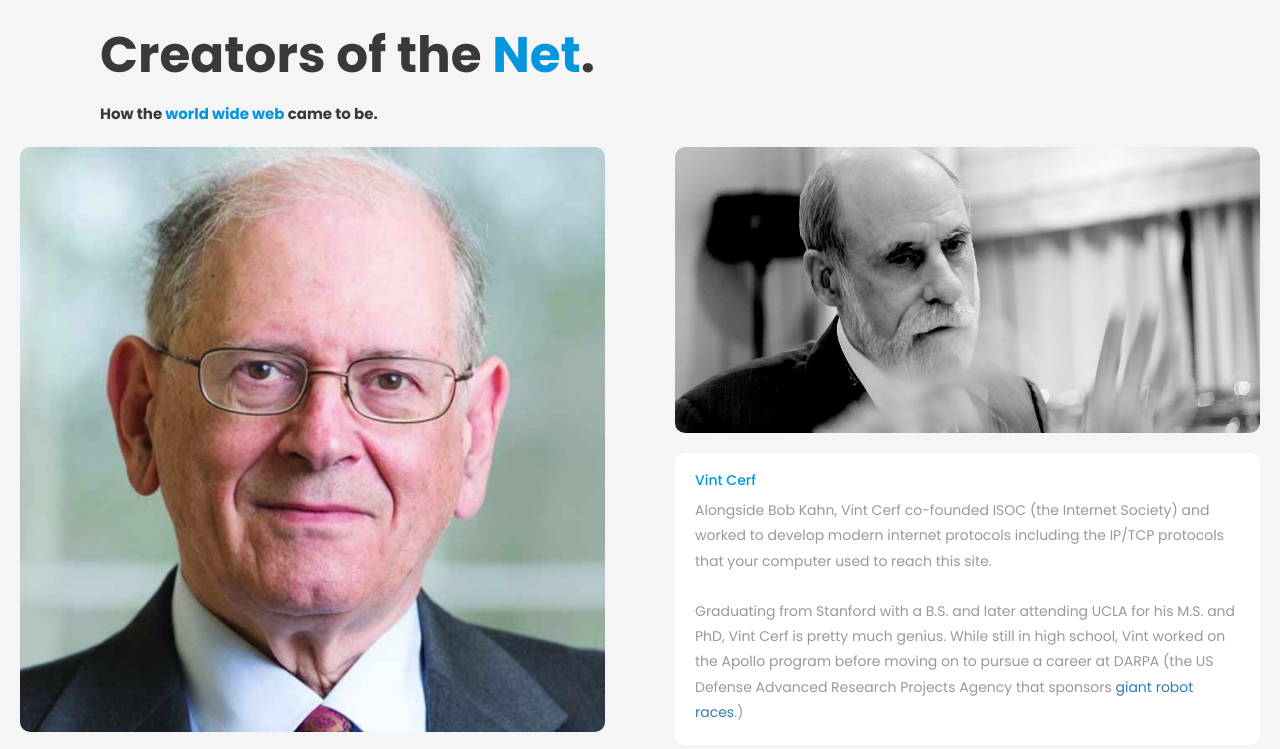
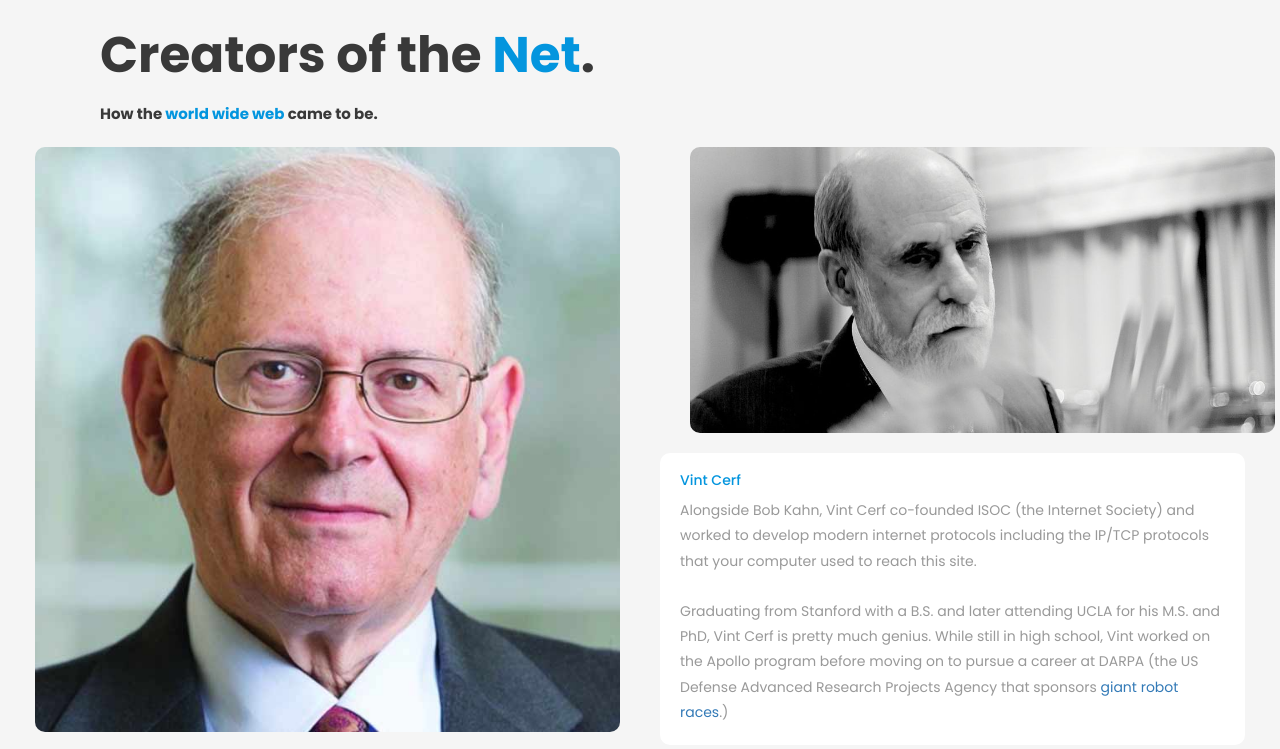
Before and after one commit to nicholaschiang/hist-website, a plain HTML site: page index.html in a window 1280 px wide. Shown: the part 940-1689 px from the top of the page. Drawn offline with nearby package versions, Linux system fonts and the light colour scheme; files whose address does not match are found by name.

Commit message:
Update style.css

```diff
--- a/styles/style.css
+++ b/styles/style.css
@@ -167,13 +167,13 @@ h5 {
 }
 
 .image-timeline .col-md-6 {
-    padding 0px !important;
+    padding: 0px !important;
 }
 
 .image-timeline .text-box {
     border-radius: 10px;
     background: #fff;
-    margin-bottom: 20px;
+    margin-bottom: 40px;
     margin-left: 20px;
     padding: 20px;
     padding-top: 10px !important;
@@ -181,7 +181,7 @@ h5 {
 }
 
 .image-timeline .col-md-6:last-child .text-box {
-    margin-right: 20px;
+    margin-right: 50px;
 }
 
 .image-timeline .text-box:first-child {
@@ -190,6 +190,7 @@ h5 {
 
 .image-card {
     margin: 20px;
+    margin-left: 50px;
 }
 
 .image-card img {
```
